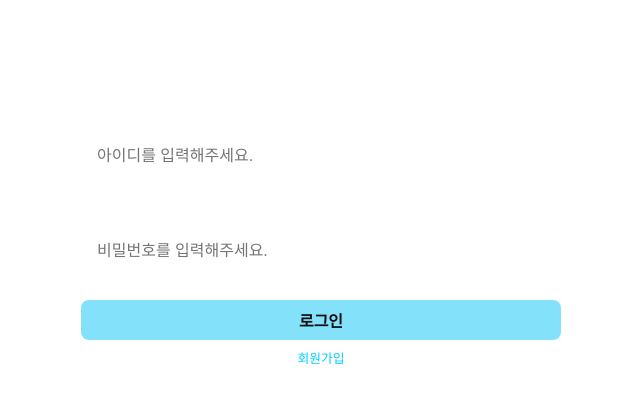
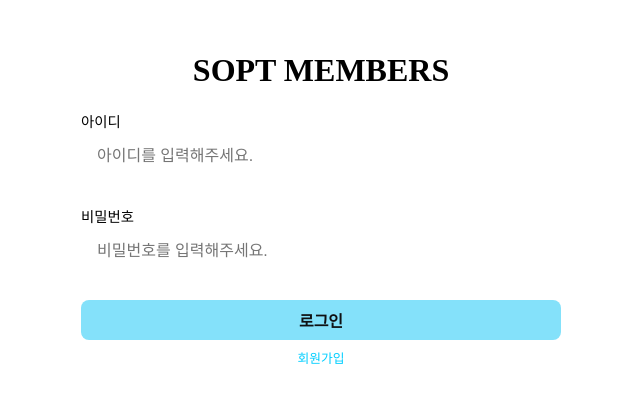
Before and after one commit to 38-lets-sopt-web/DagyeongHan, a React (Vite) app in the folder week4/homework/member-admin/: page / in a window 1280 px wide. Shown: the part 209-612 px from the top of the page, without its empty margins (319-959 px from the left). Built offline with nearby package versions, Linux system fonts and the light colour scheme; the HTML template or start-up script is replaced by a standard one.

Commit message:
fix: 전역 스타일 변경

```diff
--- a/week4/homework/member-admin/src/pages/Login.tsx
+++ b/week4/homework/member-admin/src/pages/Login.tsx
@@ -41,7 +41,6 @@ const rootContainerStyle = css`
   flex-direction: column;
   justify-content: center;
   align-items: center;
-  color: #fff;
 `;
 
 const layoutStyle = css`
--- a/week4/homework/member-admin/src/styles/global.css
+++ b/week4/homework/member-admin/src/styles/global.css
@@ -9,4 +9,5 @@ body,
   min-height: 100%;
   margin: 0;
   background: #0F1012;
+  color: #fff;
 }
```
